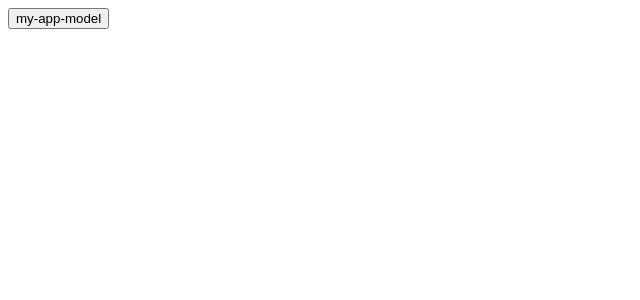
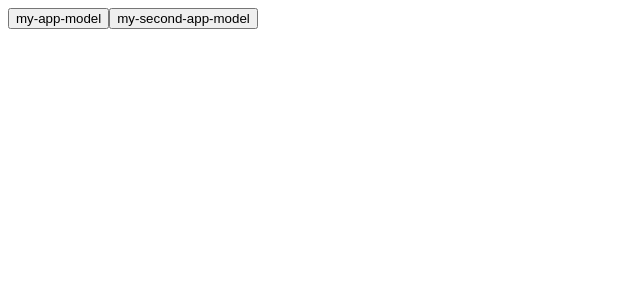
Before and after one commit to benweizhu/simple-ng-modal-dialog, an Angular app: page / in a window 1280 px wide. Shown: the top 300 px of the page, without its empty margins (0-640 px from the left). Built offline with nearby package versions, Linux system fonts and the light colour scheme.

Commit message:
add second modal example

```diff
--- a/src/app/app.component.html
+++ b/src/app/app.component.html
@@ -1,7 +1,12 @@
 <div class="main">
   <button (click)="openModal('my-app-model')">my-app-model</button>
+  <button (click)="openModal('my-second-app-model')">my-second-app-model</button>
   <app-modal id="my-app-model">
     <h1>A Custom Modal!</h1>
+  </app-modal>
+
+  <app-modal id="my-second-app-model">
+    <h1>A Second Modal!</h1>
   </app-modal>
 </div>
 
```
